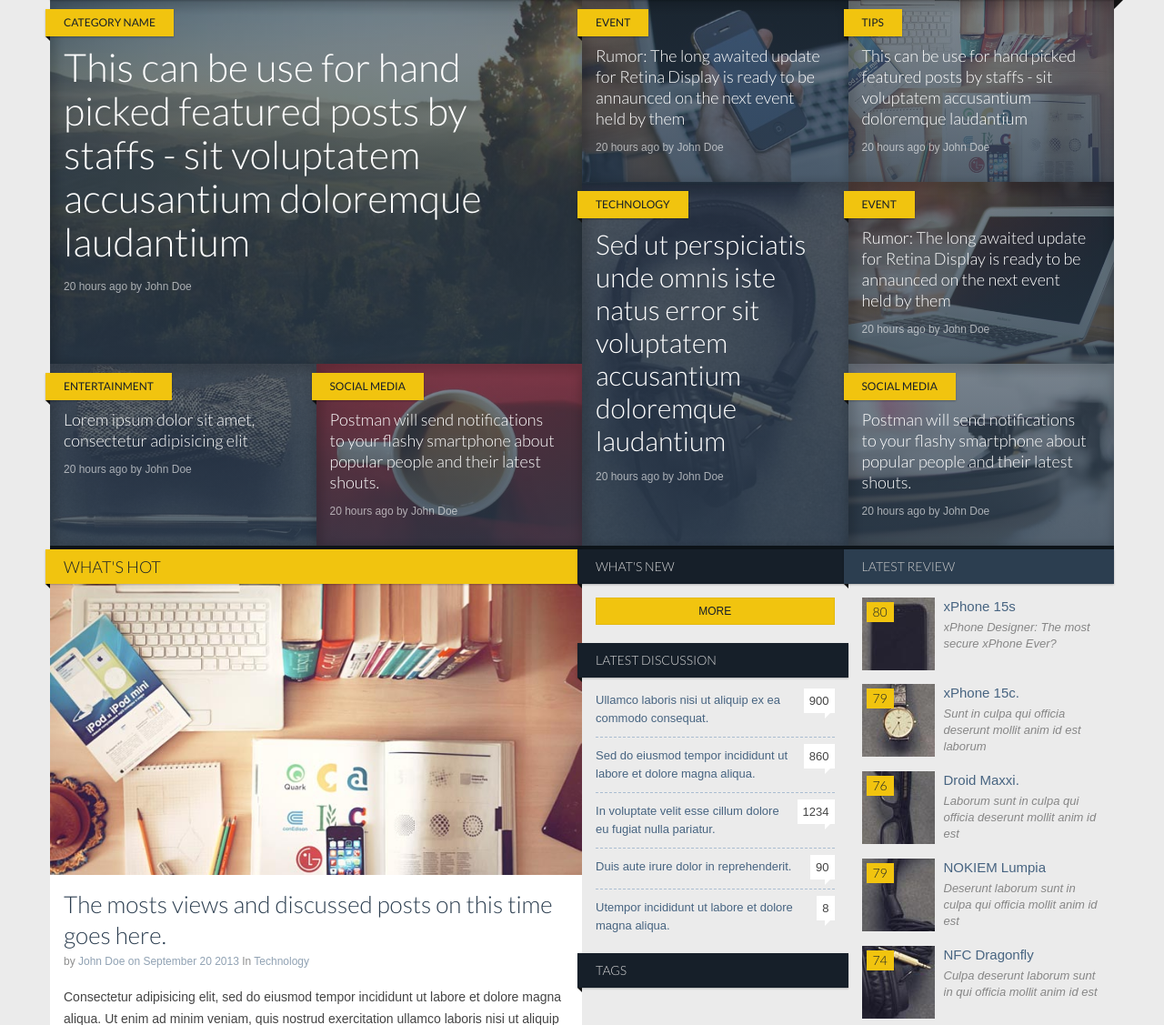
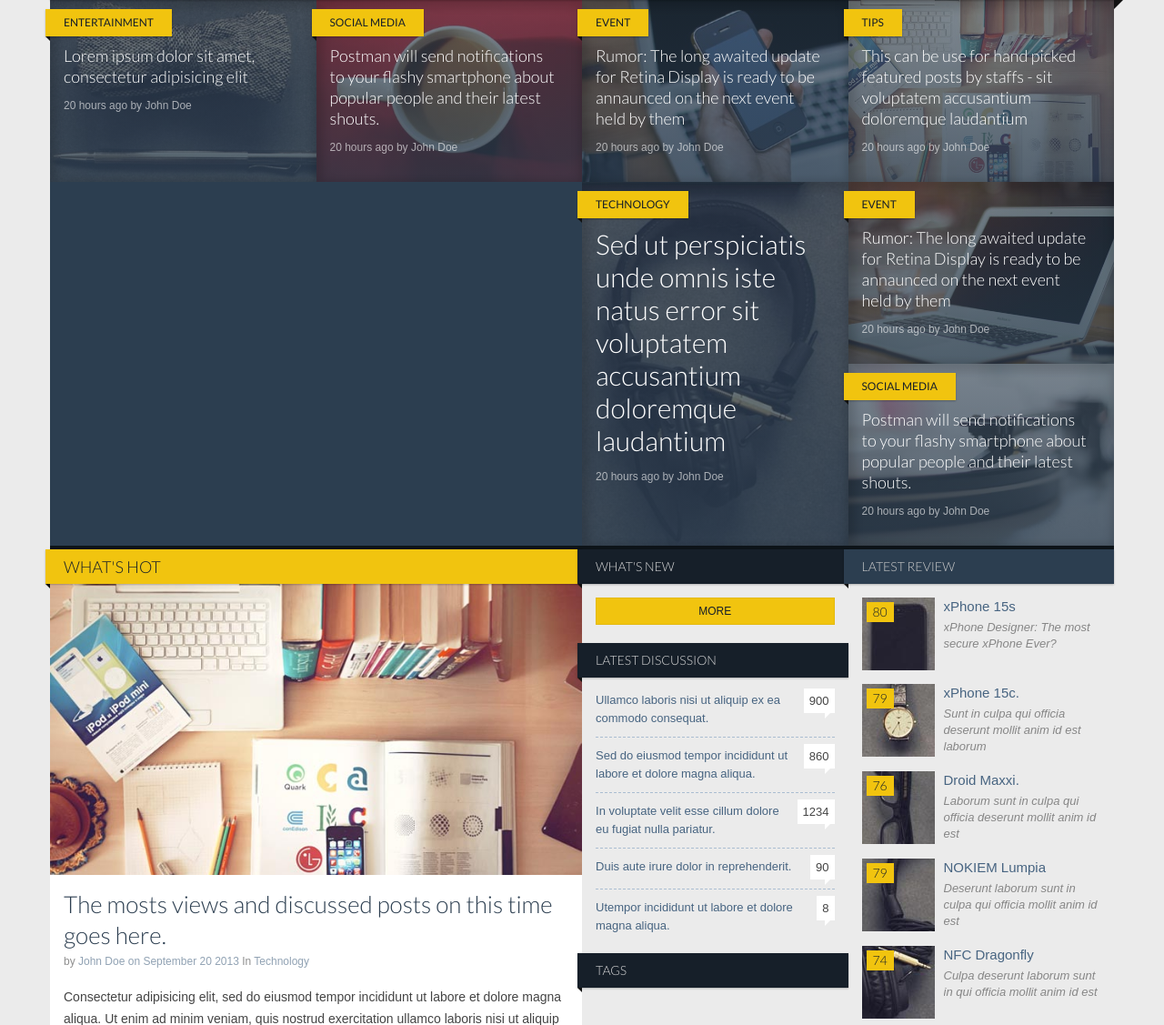
Before and after one commit to PedroFagundes/si_magazine, a Django app: template si_magazine/homesite/templates/homesite/base.html in a window 1280 px wide. Shown: the part 94-1221 px from the top of the page at 91% size. Run offline with Django 3.2, Linux system fonts and the light colour scheme; the template is opened without the code that fills it, so the values that code supplies are empty; some libraries are stand-ins or nearby versions; some web fonts are replaced.

Commit message:
Coding the main posts blocks

```diff
--- a/si_magazine/homesite/templates/homesite/base.html
+++ b/si_magazine/homesite/templates/homesite/base.html
@@ -481,36 +481,12 @@
 				<div class="col-lg-6 col-xl-5">
 
 					<div class="row">
-
-						<article class="entry style-grid style-hero hero-md-largest type-post col-md-8 col-lg-12 colheight-sm-1 colheight-md-2 colheight-lg-2 colheight-xl-2">
-
-							<div class="ribbon ribbon-pulled ribbon-small ribbon-highlight">
-								<a href="blog.html">Category Name</a>
-							</div>
-
-							<header class="entry-header">
-								<h3 class="entry-title"><a href="single.html">This can be use for hand picked featured posts by staffs - sit voluptatem accusantium doloremque laudantium</a> </h3>
-								<div class="entry-meta">
-									<span class="entry-date"><a href="blog.html"><time datetime="2013-07-04T23:26:34+00:00">20 hours ago</time></a></span>
-									<span class="entry-author"> by <a href="blog.html">John Doe</a></span>
-								</div>
-							</header>
-
-							<figure class="entry-thumbnail">
-
-								<a href="single.html" class="overlay overlay-primary"></a>
-
-								<!-- to disable lazy loading, remove data-src and data-src-retina -->
-								<img src="{% static 'img/placeholder.gif' %}" data-src="{% static 'uploads/680x452_2.jpg' %}" data-src-retina="{% static 'uploads/1024x680_2.jpg' %}" width="680" height="452" alt="">
-
-								<!--fallback for no javascript browsers-->
-								<noscript>
-									<img src="{% static 'uploads/680x452_2.jpg' %}" alt="">
-								</noscript>
-
-							</figure>
-
-						</article>
+						<!-- 1st POST -->
+						{% block 1st_post %}
+
+						{% endblock 1st_post %}
+
+						<!-- END 1st POST -->
 
 						<article class="entry style-grid style-hero type-post col-md-4 col-lg-6 colheight-sm-1">
 
```
Also changed, not shown: si_magazine/homesite/templates/homesite/home.html (+32 -0 lines), si_magazine/homesite/views.py (+8 -0 lines).
